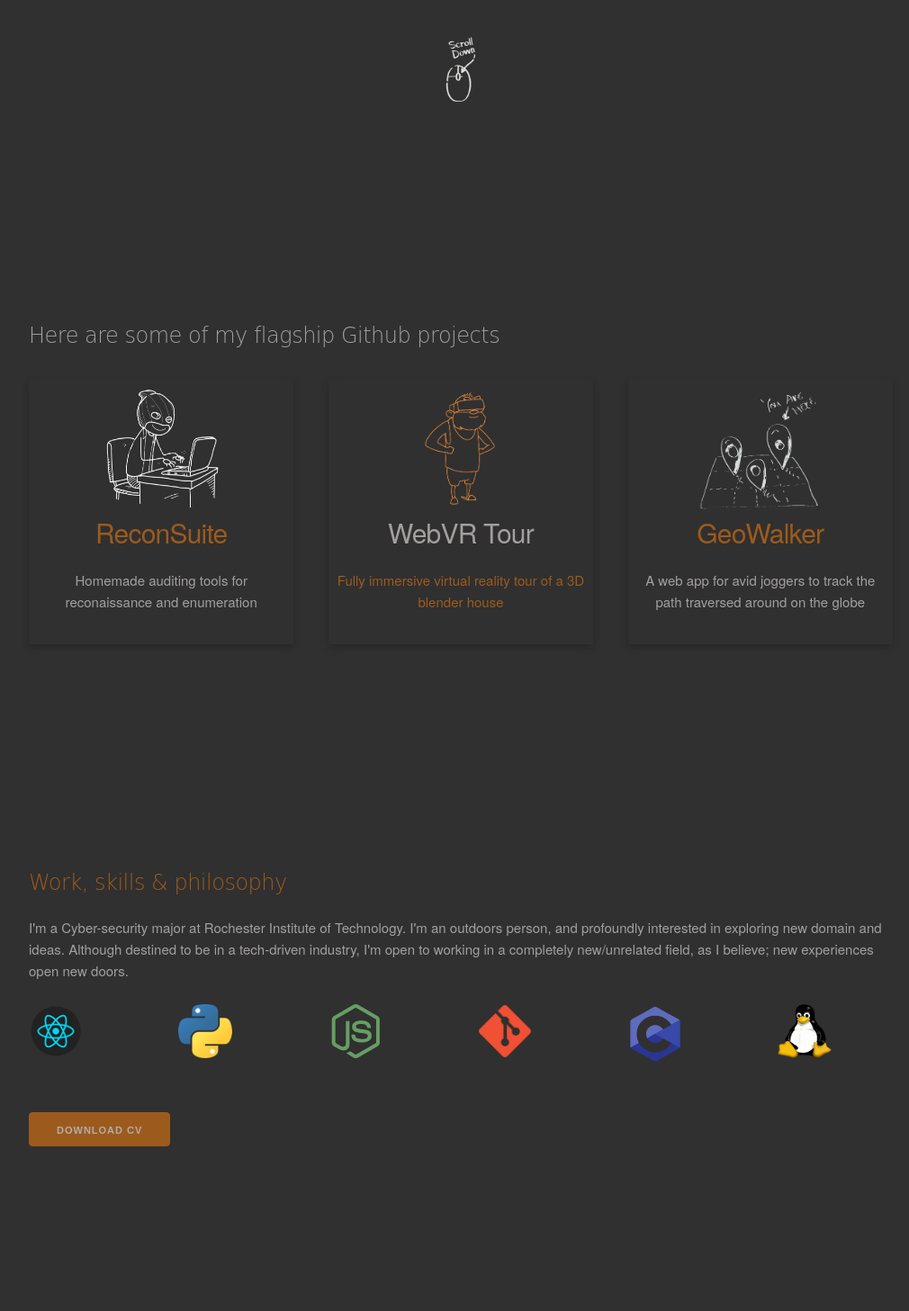
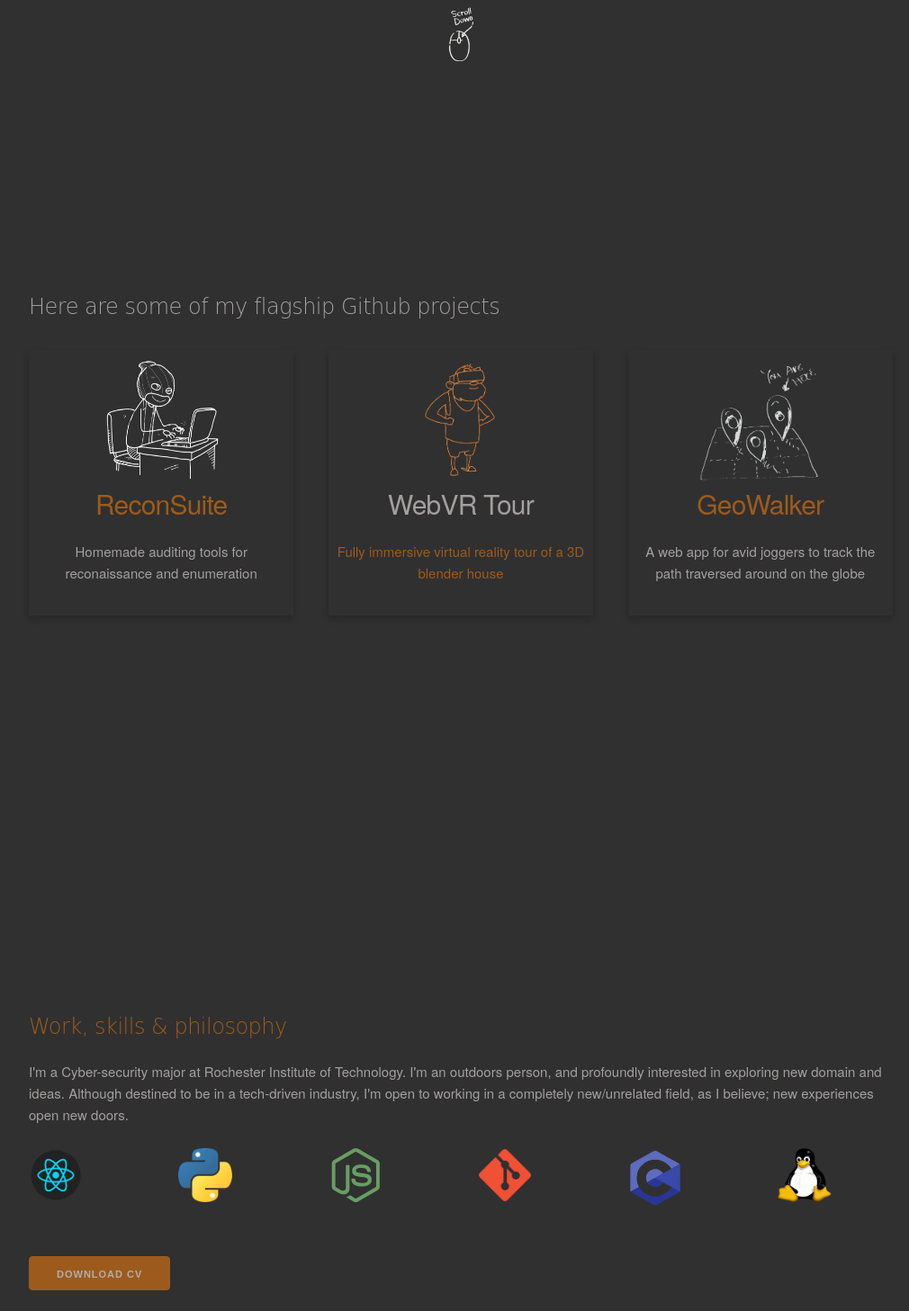
Before and after one commit to jymjam/jymjam.github.io, a plain HTML site: page index.html in a window 1280 px wide. Shown: the part 637-2094 px from the top of the page at 90% size, without its empty margins (128-1138 px from the left). Drawn offline with Linux system fonts and the light colour scheme.

Commit message:
added space div for improved css

```diff
--- a/index.html
+++ b/index.html
@@ -19,6 +19,7 @@
     <!-- First page container -->
 
     <div class="container containerMod">
+      <div class="space"></div>
       <!--Row 1 -> logo | name | intro-->
       <div class="row rowOne">
         <!-- Col 1 -->
@@ -44,6 +45,7 @@
     <!-- Second Page container -->
 
       <div id="sCont" class="container containerMod">
+        <div class="space"></div>
         <!-- Row 1 | Projects | 3 cards-->
         <div class="row rowOne">
             <h5 style="font-family: cursive;">Here are some of my flagship Github projects</h5>
@@ -87,6 +89,9 @@
 
       <!-- thrid page container -->
       <div class="containerMod">
+
+        <div class="space"></div>
+
         <div class="container">
           <div class="row">
             <h5 style="font-family: cursive; color: #9c5b1c;">Work, skills & philosophy</h5>
@@ -142,6 +147,8 @@
             </a>
           </div>
         </div>
+
+        <div class="space"></div>
       </div>
 
       <!-- Modal containers -->
--- a/styles.css
+++ b/styles.css
@@ -28,9 +28,12 @@ a{
     - Name
     - Intro
 */
+.space{
+    height: 20%;
+}
 .rowOne{
     height: 60%;
-    padding-top: 20%;
+    /* padding-top: 20%; */
 }
 .myLogoContainer{
     /* justify-content: center; */
@@ -44,8 +47,8 @@ a{
     text-align: center;
 }
 .scrollDown img{
-    height: 6em;
-    width: 6em;
+    height: 5em;
+    width: 5em;
 }
 
 /*
```
